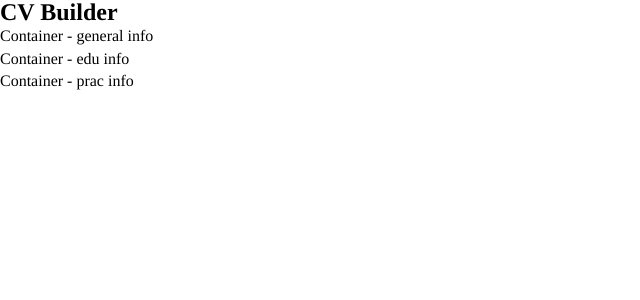
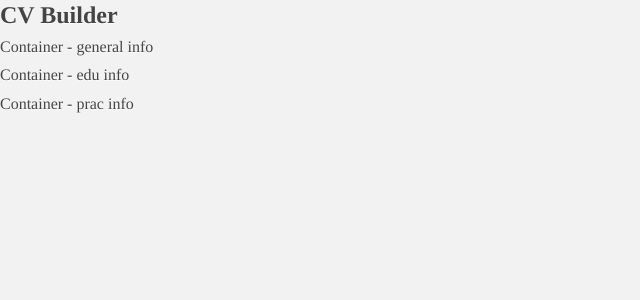
Before and after one commit to Endeyr/cv-application, a React (Vite) app: page / in a window 1280 px wide. Shown: the top 300 px of the page, without its empty margins (0-640 px from the left). Built offline with nearby package versions, Linux system fonts and the light colour scheme.

Commit message:
add styling

```diff
--- a/src/styles/App.css
+++ b/src/styles/App.css
@@ -1,4 +1,23 @@
 @layer theming {
+	body {
+		margin: 5% auto;
+		background: #f2f2f2;
+		color: #444444;
+		font-family: -apple-system, BlinkMacSystemFont, 'Segoe UI', Roboto,
+			Helvetica, Arial, sans-serif;
+		font-size: 16px;
+		line-height: 1.8;
+		text-shadow: 0 1px 0 #ffffff;
+		max-width: 73%;
+	}
+	a {
+		border-bottom: 1px solid #444444;
+		color: #444444;
+		text-decoration: none;
+	}
+	a:hover {
+		border-bottom: 0;
+	}
 	button,
 	.button {
 		-webkit-appearance: none;
--- a/src/styles/index.css
+++ b/src/styles/index.css
@@ -58,7 +58,7 @@
 
 	/* Better line heights */
 	html {
-		line-height: 1.4;
+		line-height: 1.8;
 	}
 
 	h1,
@@ -67,7 +67,7 @@
 	h4,
 	h5,
 	h6 {
-		line-height: 1.1;
+		line-height: 1.4;
 	}
 
 	/* Better graphic style than the browser's */
```
